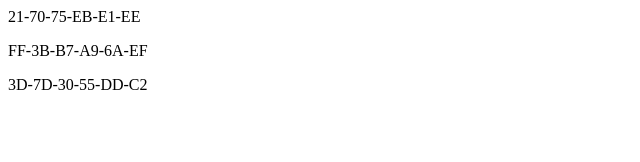
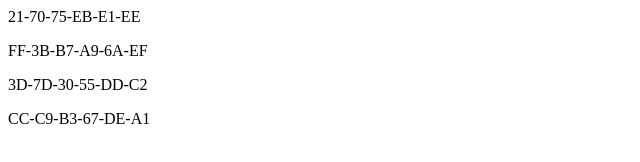
Before and after one commit to Mathiore/testemacadd.github.io, a plain HTML site: page index.html in a window 1280 px wide. Shown: the whole page, without its empty margins (0-640 px from the left). Drawn offline with Linux system fonts and the light colour scheme.

Commit message:
Update index.html

```diff
--- a/index.html
+++ b/index.html
@@ -3,6 +3,7 @@
   <p>21-70-75-EB-E1-EE</p>
   <p>FF-3B-B7-A9-6A-EF</p>
   <p>3D-7D-30-55-DD-C2</p>
+  <p>CC-C9-B3-67-DE-A1</p>
 </body>
 
 </html>
```
